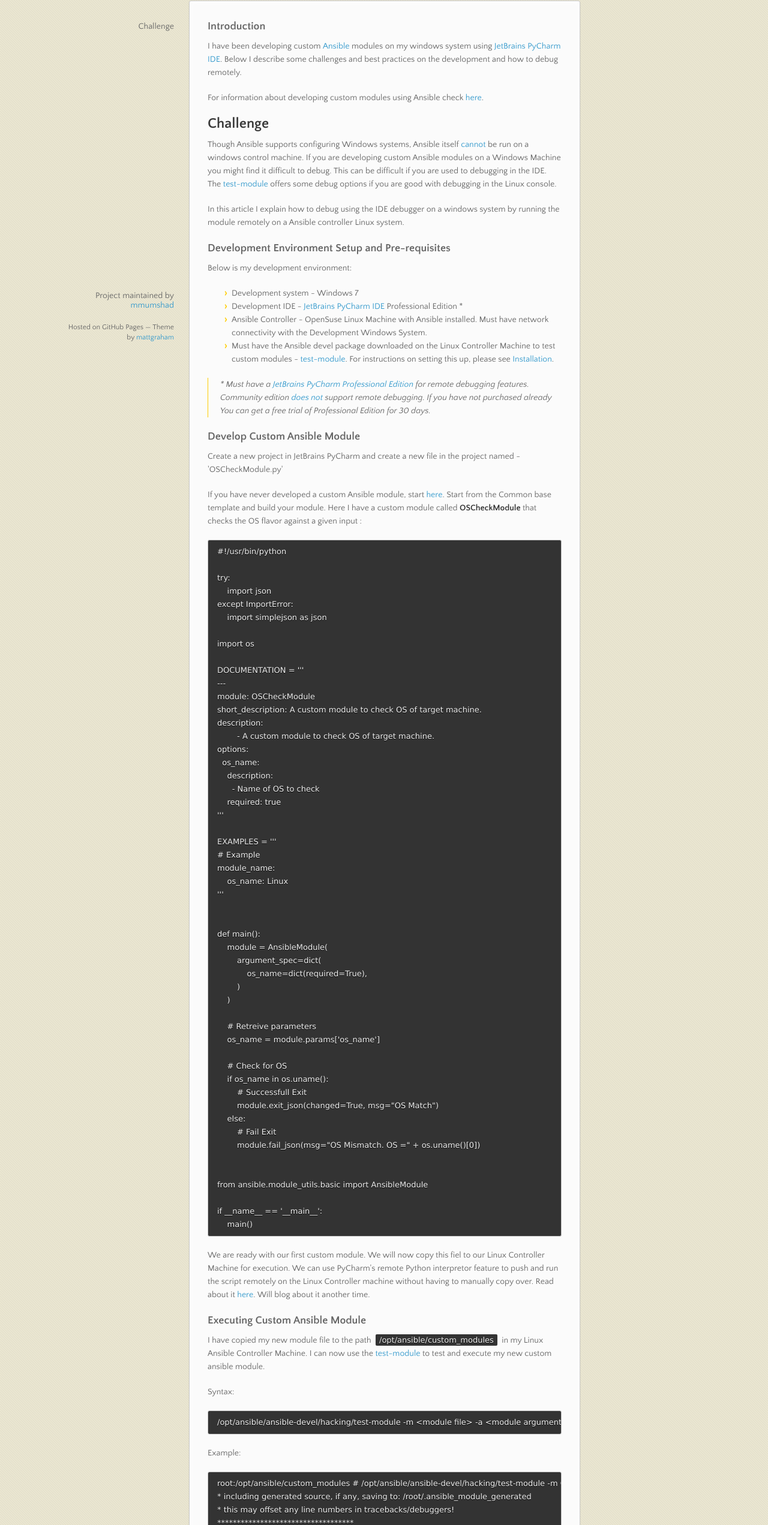
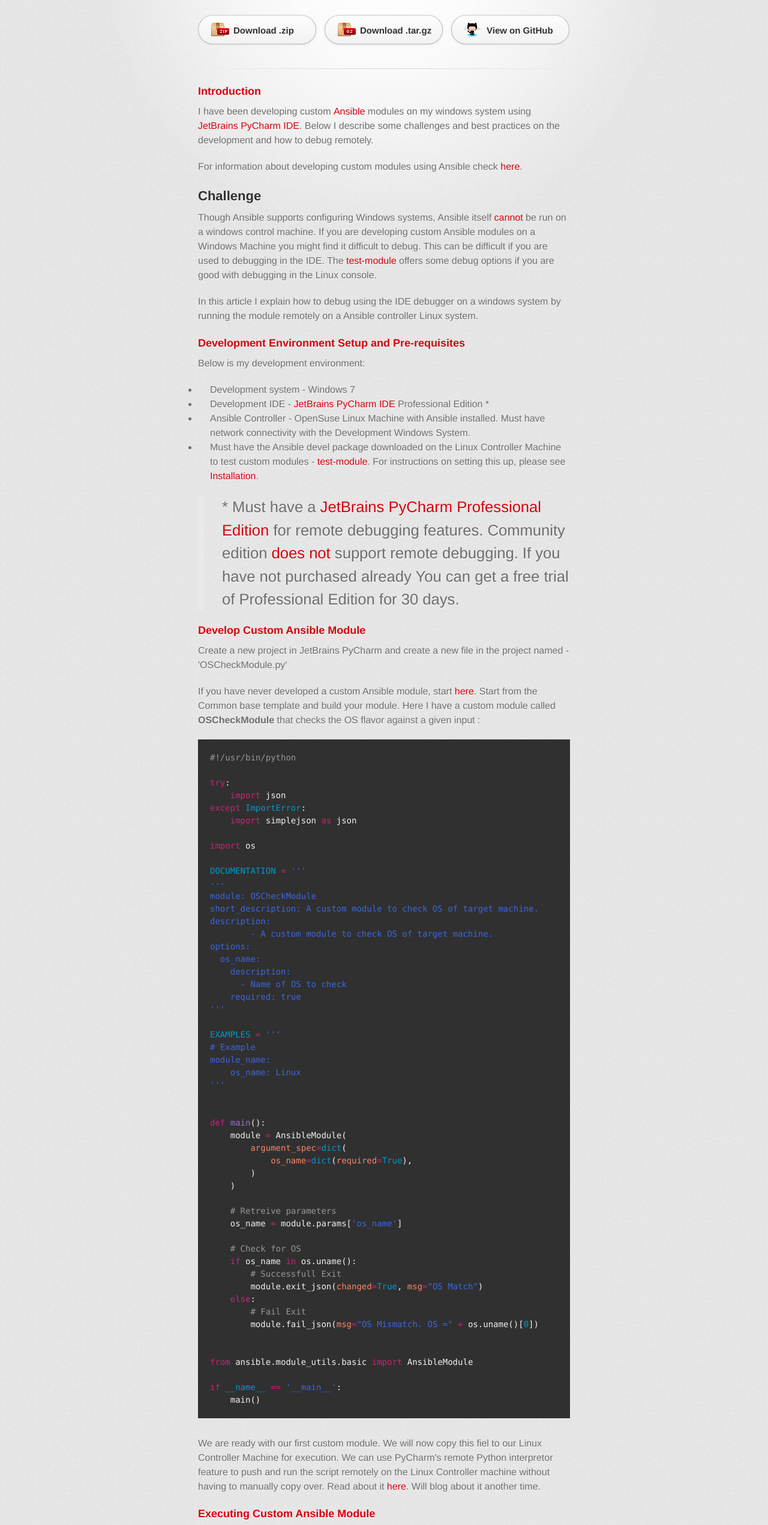
Before and after one commit to mmumshad/debug-ansible-modules-pycharm, a plain HTML site: page index.html in a window 1280 px wide. Shown: the part 189-2732 px from the top of the page at 60% size. Drawn offline with nearby package versions, Linux system fonts and the light colour scheme; a web font is replaced by a local one.

Commit message:
Create gh-pages branch via GitHub

```diff
--- a/index.html
+++ b/index.html
@@ -1,44 +1,36 @@
-<!doctype html>
+<!DOCTYPE html>
 <html>
   <head>
-    <meta charset="utf-8">
+    <meta charset='utf-8'>
     <meta http-equiv="X-UA-Compatible" content="chrome=1">
-    <title>Debug Ansible Modules in PyCharm on Windows by mmumshad</title>
-    <link rel="stylesheet" href="stylesheets/styles.css">
-    <link rel="stylesheet" href="stylesheets/github-dark.css">
-    <script src="https://ajax.googleapis.com/ajax/libs/jquery/1.7.1/jquery.min.js"></script>
-    <script src="javascripts/main.js"></script>
+    <link href='https://fonts.googleapis.com/css?family=Chivo:900' rel='stylesheet' type='text/css'>
+    <link rel="stylesheet" type="text/css" href="stylesheets/stylesheet.css" media="screen">
+    <link rel="stylesheet" type="text/css" href="stylesheets/github-dark.css" media="screen">
+    <link rel="stylesheet" type="text/css" href="stylesheets/print.css" media="print">
     <!--[if lt IE 9]>
     <script src="//html5shiv.googlecode.com/svn/trunk/html5.js"></script>
     <![endif]-->
-    <meta name="viewport" content="width=device-width, initial-scale=1, user-scalable=no">
+    <title>Debug Ansible Modules in PyCharm on Windows by mmumshad</title>
+  </head>
 
-  </head>
   <body>
+    <div id="container">
+      <div class="inner">
 
         <header>
           <h1>Debug Ansible Modules in PyCharm on Windows</h1>
-        <p>Debug Ansible Modules remotely in PyCharm on windows</p>
+          <h2>Debug Ansible Modules remotely in PyCharm on windows</h2>
         </header>
 
-      <div id="banner">
-        <span id="logo"></span>
+        <section id="downloads" class="clearfix">
+          <a href="https://github.com/mmumshad/debug-ansible-modules-pycharm/zipball/master" id="download-zip" class="button"><span>Download .zip</span></a>
+          <a href="https://github.com/mmumshad/debug-ansible-modules-pycharm/tarball/master" id="download-tar-gz" class="button"><span>Download .tar.gz</span></a>
+          <a href="https://github.com/mmumshad/debug-ansible-modules-pycharm" id="view-on-github" class="button"><span>View on GitHub</span></a>
+        </section>
 
-        <a href="https://github.com/mmumshad/debug-ansible-modules-pycharm" class="button fork"><strong>View On GitHub</strong></a>
-        <div class="downloads">
-          <span>Downloads:</span>
-          <ul>
-            <li><a href="https://github.com/mmumshad/debug-ansible-modules-pycharm/zipball/master" class="button">ZIP</a></li>
-            <li><a href="https://github.com/mmumshad/debug-ansible-modules-pycharm/tarball/master" class="button">TAR</a></li>
-          </ul>
-        </div>
-      </div><!-- end banner -->
+        <hr>
 
-    <div class="wrapper">
-      <nav>
-        <ul></ul>
-      </nav>
-      <section>
+        <section id="main_content">
           <h3>
 <a id="introduction" class="anchor" href="#introduction" aria-hidden="true"><span aria-hidden="true" class="octicon octicon-link"></span></a>Introduction</h3>
 
@@ -77,59 +69,58 @@
 <p>If you have never developed a custom Ansible module, start <a href="http://docs.ansible.com/ansible/developing_modules.html">here</a>.
 Start from the Common base template and build your module. Here I have a custom module called <strong>OSCheckModule</strong> that checks the OS flavor against a given input :</p>
 
-<pre><code>#!/usr/bin/python
+<div class="highlight highlight-source-python"><pre><span class="pl-c">#!/usr/bin/python</span>
 
-try:
-    import json
-except ImportError:
-    import simplejson as json
+<span class="pl-k">try</span>:
+    <span class="pl-k">import</span> json
+<span class="pl-k">except</span> <span class="pl-c1">ImportError</span>:
+    <span class="pl-k">import</span> simplejson <span class="pl-k">as</span> json
 
-import os
+<span class="pl-k">import</span> os
 
-DOCUMENTATION = '''
----
-module: OSCheckModule
-short_description: A custom module to check OS of target machine.
-description:
-        - A custom module to check OS of target machine.
-options:
-  os_name:
-    description:
-      - Name of OS to check
-    required: true
-'''
+<span class="pl-c1">DOCUMENTATION</span> <span class="pl-k">=</span> <span class="pl-s"><span class="pl-pds">'''</span></span>
+<span class="pl-s">---</span>
+<span class="pl-s">module: OSCheckModule</span>
+<span class="pl-s">short_description: A custom module to check OS of target machine.</span>
+<span class="pl-s">description:</span>
+<span class="pl-s">        - A custom module to check OS of target machine.</span>
+<span class="pl-s">options:</span>
+<span class="pl-s">  os_name:</span>
+<span class="pl-s">    description:</span>
+<span class="pl-s">      - Name of OS to check</span>
+<span class="pl-s">    required: true</span>
+<span class="pl-s"><span class="pl-pds">'''</span></span>
 
-EXAMPLES = '''
-# Example
-module_name:
-    os_name: Linux
-'''
+<span class="pl-c1">EXAMPLES</span> <span class="pl-k">=</span> <span class="pl-s"><span class="pl-pds">'''</span></span>
+<span class="pl-s"># Example</span>
+<span class="pl-s">module_name:</span>
+<span class="pl-s">    os_name: Linux</span>
+<span class="pl-s"><span class="pl-pds">'''</span></span>
 
 
-def main():
-    module = AnsibleModule(
-        argument_spec=dict(
-            os_name=dict(required=True),
+<span class="pl-k">def</span> <span class="pl-en">main</span>():
+    module <span class="pl-k">=</span> AnsibleModule(
+        <span class="pl-v">argument_spec</span><span class="pl-k">=</span><span class="pl-c1">dict</span>(
+            <span class="pl-v">os_name</span><span class="pl-k">=</span><span class="pl-c1">dict</span>(<span class="pl-v">required</span><span class="pl-k">=</span><span class="pl-c1">True</span>),
         )
     )
 
-    # Retreive parameters
-    os_name = module.params['os_name']
+    <span class="pl-c"># Retreive parameters</span>
+    os_name <span class="pl-k">=</span> module.params[<span class="pl-s"><span class="pl-pds">'</span>os_name<span class="pl-pds">'</span></span>]
 
-    # Check for OS
-    if os_name in os.uname():
-        # Successfull Exit
-        module.exit_json(changed=True, msg="OS Match")
-    else:
-        # Fail Exit
-        module.fail_json(msg="OS Mismatch. OS =" + os.uname()[0])
+    <span class="pl-c"># Check for OS</span>
+    <span class="pl-k">if</span> os_name <span class="pl-k">in</span> os.uname():
+        <span class="pl-c"># Successfull Exit</span>
+        module.exit_json(<span class="pl-v">changed</span><span class="pl-k">=</span><span class="pl-c1">True</span>, <span class="pl-v">msg</span><span class="pl-k">=</span><span class="pl-s"><span class="pl-pds">"</span>OS Match<span class="pl-pds">"</span></span>)
+    <span class="pl-k">else</span>:
+        <span class="pl-c"># Fail Exit</span>
+        module.fail_json(<span class="pl-v">msg</span><span class="pl-k">=</span><span class="pl-s"><span class="pl-pds">"</span>OS Mismatch. OS =<span class="pl-pds">"</span></span> <span class="pl-k">+</span> os.uname()[<span class="pl-c1">0</span>])
 
 
-from ansible.module_utils.basic import AnsibleModule
+<span class="pl-k">from</span> ansible.module_utils.basic <span class="pl-k">import</span> AnsibleModule
 
-if __name__ == '__main__':
-    main()
-</code></pre>
+<span class="pl-k">if</span> <span class="pl-c1">__name__</span> <span class="pl-k">==</span> <span class="pl-s"><span class="pl-pds">'</span>__main__<span class="pl-pds">'</span></span>:
+    main()</pre></div>
 
 <p>We are ready with our first custom module. We will now copy this fiel to our Linux Controller Machine for execution. We can use PyCharm's remote Python interpretor feature to push and run the script remotely on the Linux Controller machine without having to manually copy over. Read about it <a href="https://www.jetbrains.com/help/pycharm/2016.1/configuring-remote-python-interpreters.html">here</a>. Will blog about it another time.</p>
 
@@ -140,33 +131,31 @@ if __name__ == '__main__':
 
 <p>Syntax:</p>
 
-<pre><code>/opt/ansible/ansible-devel/hacking/test-module -m &lt;module file&gt; -a &lt;module arguments&gt;
-</code></pre>
+<div class="highlight highlight-text-shell-session"><pre><span class="pl-mo">/opt/ansible/ansible-devel/hacking/test-module -m &lt;module file&gt; -a &lt;module arguments&gt;</span></pre></div>
 
 <p>Example:</p>
 
-<pre><code>root:/opt/ansible/custom_modules # /opt/ansible/ansible-devel/hacking/test-module -m OSCheckModule.py -a os_name=Linux
-* including generated source, if any, saving to: /root/.ansible_module_generated
-* this may offset any line numbers in tracebacks/debuggers!
-***********************************
-RAW OUTPUT
+<div class="highlight highlight-text-shell-session"><pre><span class="pl-e">root:/opt/ansible/custom_modules</span> # <span class="pl-s1">/opt/ansible/ansible-devel/hacking/test-module -m OSCheckModule.py -a os_name=Linux</span>
+<span class="pl-mo">* including generated source, if any, saving to: /root/.ansible_module_generated</span>
+<span class="pl-mo">* this may offset any line numbers in tracebacks/debuggers!</span>
+<span class="pl-mo">***********************************</span>
+<span class="pl-mo">RAW OUTPUT</span>
 
-{"msg": "OS Match", "invocation": {"module_args": {"os_name": "Linux"}}, "changed": true}
+<span class="pl-mo">{"msg": "OS Match", "invocation": {"module_args": {"os_name": "Linux"}}, "changed": true}</span>
 
 
-***********************************
-PARSED OUTPUT
-{
-    "changed": true,
-    "invocation": {
-        "module_args": {
-            "os_name": "Linux"
-        }
-    },
-    "msg": "OS Match"
-}
-
-</code></pre>
+<span class="pl-mo">***********************************</span>
+<span class="pl-mo">PARSED OUTPUT</span>
+<span class="pl-mo">{</span>
+<span class="pl-mo">    "changed": true,</span>
+<span class="pl-mo">    "invocation": {</span>
+<span class="pl-mo">        "module_args": {</span>
+<span class="pl-mo">            "os_name": "Linux"</span>
+<span class="pl-mo">        }</span>
+<span class="pl-mo">    },</span>
+<span class="pl-mo">    "msg": "OS Match"</span>
+<span class="pl-mo">}</span>
+</pre></div>
 
 <p>Wow!! we have successfully created and tested our first Custom Ansible Module.</p>
 
@@ -178,8 +167,7 @@ PARSED OUTPUT
 <h4>
 <a id="install-pydevd-on-the-linux-machine-controller" class="anchor" href="#install-pydevd-on-the-linux-machine-controller" aria-hidden="true"><span aria-hidden="true" class="octicon octicon-link"></span></a>Install pydevd on the Linux Machine Controller</h4>
 
-<pre><code>pip install pydevd
-</code></pre>
+<div class="highlight highlight-text-shell-session"><pre><span class="pl-mo">pip install pydevd</span></pre></div>
 
 <h4>
 <a id="setup-pycharm-debug-server" class="anchor" href="#setup-pycharm-debug-server" aria-hidden="true"><span aria-hidden="true" class="octicon octicon-link"></span></a>Setup PyCharm Debug Server</h4>
@@ -215,10 +203,9 @@ PARSED OUTPUT
 
 <p>Note down the instructions provided to configure source code:</p>
 
-<pre><code>Use the following code to connect to the debugger:
-import pydevd
-pydevd.settrace('10.123.12.214', port=54654, stdoutToServer=True, stderrToServer=True)
-</code></pre>
+<div class="highlight highlight-text-shell-session"><pre><span class="pl-mo">Use the following code to connect to the debugger:</span>
+<span class="pl-mo">import pydevd</span>
+<span class="pl-mo">pydevd.settrace('10.123.12.214', port=54654, stdoutToServer=True, stderrToServer=True)</span></pre></div>
 
 <h4>
 <a id="configure-source-code" class="anchor" href="#configure-source-code" aria-hidden="true"><span aria-hidden="true" class="octicon octicon-link"></span></a>Configure source code:</h4>
@@ -227,21 +214,18 @@ pydevd.settrace('10.123.12.214', port=54654, stdoutToServer=True, stderrToServer
 
 <p>Insert import pydevd line at the top</p>
 
-<pre><code>import pydevd
-</code></pre>
+<div class="highlight highlight-source-python"><pre><span class="pl-k">import</span> pydevd</pre></div>
 
 <p>Insert the below line to set breakpoint at line 46</p>
 
-<pre><code>pydevd.settrace('10.123.12.214', port=54654, stdoutToServer=True, stderrToServer=True)
-</code></pre>
+<div class="highlight highlight-source-python"><pre>pydevd.settrace(<span class="pl-s"><span class="pl-pds">'</span>10.123.12.214<span class="pl-pds">'</span></span>, <span class="pl-v">port</span><span class="pl-k">=</span><span class="pl-c1">54654</span>, <span class="pl-v">stdoutToServer</span><span class="pl-k">=</span><span class="pl-c1">True</span>, <span class="pl-v">stderrToServer</span><span class="pl-k">=</span><span class="pl-c1">True</span>)</pre></div>
 
 <h4>
 <a id="start-debugging" class="anchor" href="#start-debugging" aria-hidden="true"><span aria-hidden="true" class="octicon octicon-link"></span></a>Start debugging</h4>
 
 <p>Copy the source code to the linux system, if you have made the changes on your windows system. Run the module using test-module:</p>
 
-<pre><code>root:/opt/ansible/custom_modules # /opt/ansible/ansible-devel/hacking/test-module -m OSCheckModule.py -a os_name=Linux
-</code></pre>
+<div class="highlight highlight-text-shell-session"><pre><span class="pl-e">root:/opt/ansible/custom_modules</span> # <span class="pl-s1">/opt/ansible/ansible-devel/hacking/test-module -m OSCheckModule.py -a os_name=Linux</span></pre></div>
 
 <p>If connectivity is established between the Linux and Windows systems, a prompt will appear in PyCharm in windows. </p>
 
@@ -263,12 +247,14 @@ pydevd.settrace('10.123.12.214', port=54654, stdoutToServer=True, stderrToServer
 
 <p>See a problem, have an issue? Raise an issue at the <a href="https://github.com/mmumshad/debug-ansible-modules-pycharm">github page</a></p>
         </section>
+
         <footer>
-        <p>Project maintained by <a href="https://github.com/mmumshad">mmumshad</a></p>
-        <p><small>Hosted on GitHub Pages &mdash; Theme by <a href="https://twitter.com/michigangraham">mattgraham</a></small></p>
+          Debug Ansible Modules in PyCharm on Windows is maintained by <a href="https://github.com/mmumshad">mmumshad</a><br>
+          This page was generated by <a href="https://pages.github.com">GitHub Pages</a>. Tactile theme by <a href="https://twitter.com/jasonlong">Jason Long</a>.
         </footer>
+
+
       </div>
-    <!--[if !IE]><script>fixScale(document);</script><![endif]-->
-
+    </div>
   </body>
 </html>
--- a/javascripts/main.js
+++ b/javascripts/main.js
@@ -1,53 +1 @@
-var sectionHeight = function() {
-  var total    = $(window).height(),
-      $section = $('section').css('height','auto');
-
-  if ($section.outerHeight(true) < total) {
-    var margin = $section.outerHeight(true) - $section.height();
-    $section.height(total - margin - 20);
-  } else {
-    $section.css('height','auto');
-  }
-}
-
-$(window).resize(sectionHeight);
-
-$(document).ready(function(){
-  $("section h1, section h2").each(function(){
-    $("nav ul").append("<li class='tag-" + this.nodeName.toLowerCase() + "'><a href='#" + $(this).text().toLowerCase().replace(/ /g, '-').replace(/[^\w-]+/g,'') + "'>" + $(this).text() + "</a></li>");
-    $(this).attr("id",$(this).text().toLowerCase().replace(/ /g, '-').replace(/[^\w-]+/g,''));
-    $("nav ul li:first-child a").parent().addClass("active");
-  });
-
-  $("nav ul li").on("click", "a", function(event) {
-    var position = $($(this).attr("href")).offset().top - 190;
-    $("html, body").animate({scrollTop: position}, 400);
-    $("nav ul li a").parent().removeClass("active");
-    $(this).parent().addClass("active");
-    event.preventDefault();
-  });
-
-  sectionHeight();
-
-  $('img').load(sectionHeight);
-});
-
-fixScale = function(doc) {
-
-  var addEvent = 'addEventListener',
-      type = 'gesturestart',
-      qsa = 'querySelectorAll',
-      scales = [1, 1],
-      meta = qsa in doc ? doc[qsa]('meta[name=viewport]') : [];
-
-  function fix() {
-    meta.content = 'width=device-width,minimum-scale=' + scales[0] + ',maximum-scale=' + scales[1];
-    doc.removeEventListener(type, fix, true);
-  }
-
-  if ((meta = meta[meta.length - 1]) && addEvent in doc) {
-    fix();
-    scales = [.25, 1.6];
-    doc[addEvent](type, fix, true);
-  }
-};
+console.log('This would be the main JS file.');
```
Also changed, not shown: params.json (+1 -1 lines). Lines whose indentation alone changed are shown as unchanged.
